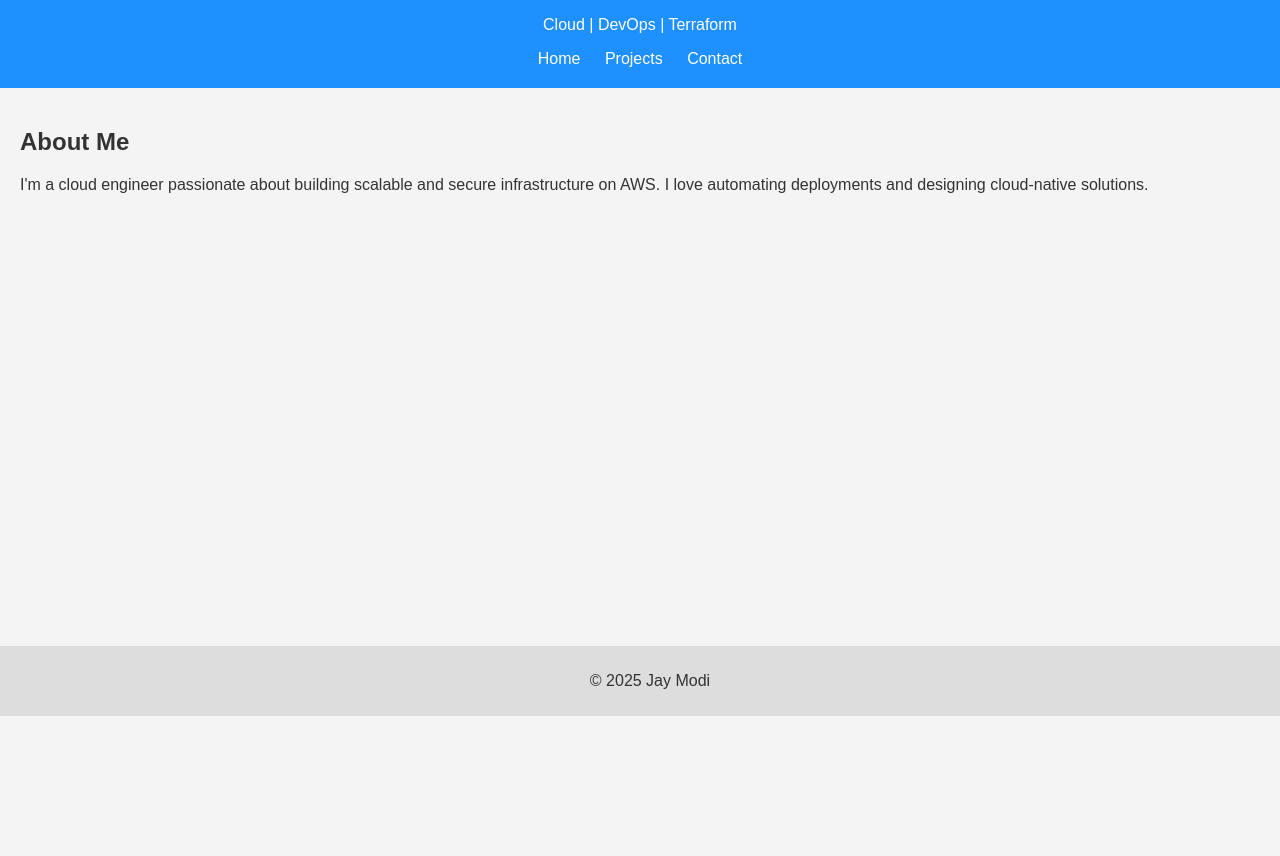
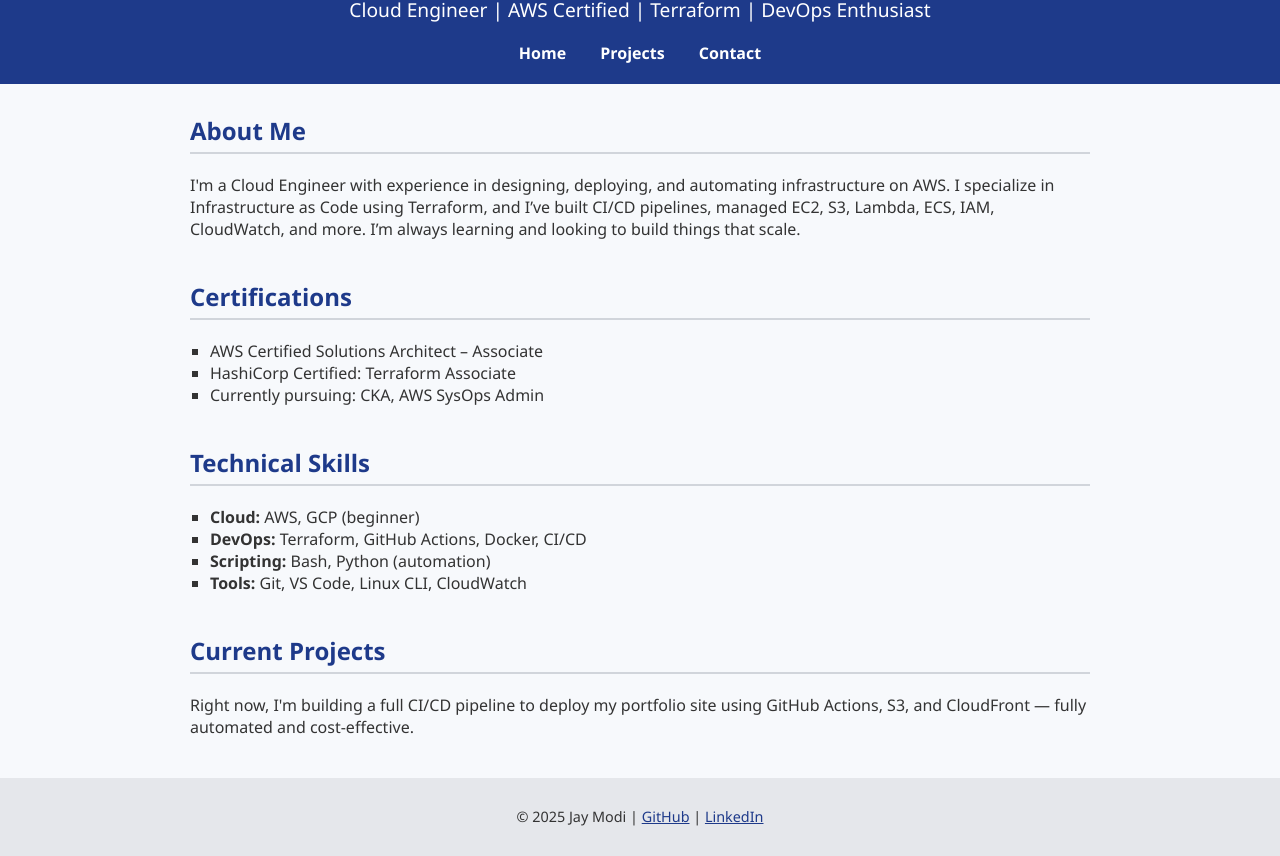
Before and after one commit to jaymodi3542/portfolio-site, a plain HTML site: page index.html in a window 1280 px wide. Shown: the part 84-940 px from the top of the page. Before the commit the page ends 800 px from the top, so only its background shows below. Drawn offline with Linux system fonts and the light colour scheme.

Commit message:
Revamped UI and added real content for homepage, projects, and contact pages

```diff
--- a/index.html
+++ b/index.html
@@ -9,21 +9,51 @@
 <body>
   <header>
     <h1>Jay Modi</h1>
-    <p>Cloud | DevOps | Terraform</p>
+    <p>Cloud Engineer | AWS Certified | Terraform | DevOps Enthusiast</p>
     <nav>
       <a href="index.html">Home</a>
       <a href="projects.html">Projects</a>
       <a href="contact.html">Contact</a>
     </nav>
   </header>
+
   <main>
     <section>
       <h2>About Me</h2>
-      <p>I'm a cloud engineer passionate about building scalable and secure infrastructure on AWS. I love automating deployments and designing cloud-native solutions.</p>
+      <p>
+        I'm a Cloud Engineer with experience in designing, deploying, and automating infrastructure on AWS.
+        I specialize in Infrastructure as Code using Terraform, and I’ve built CI/CD pipelines, managed EC2,
+        S3, Lambda, ECS, IAM, CloudWatch, and more. I’m always learning and looking to build things that scale.
+      </p>
+    </section>
+
+    <section>
+      <h2>Certifications</h2>
+      <ul>
+        <li>AWS Certified Solutions Architect – Associate</li>
+        <li>HashiCorp Certified: Terraform Associate</li>
+        <li>Currently pursuing: CKA, AWS SysOps Admin</li>
+      </ul>
+    </section>
+
+    <section>
+      <h2>Technical Skills</h2>
+      <ul>
+        <li><strong>Cloud:</strong> AWS, GCP (beginner)</li>
+        <li><strong>DevOps:</strong> Terraform, GitHub Actions, Docker, CI/CD</li>
+        <li><strong>Scripting:</strong> Bash, Python (automation)</li>
+        <li><strong>Tools:</strong> Git, VS Code, Linux CLI, CloudWatch</li>
+      </ul>
+    </section>
+
+    <section>
+      <h2>Current Projects</h2>
+      <p>Right now, I'm building a full CI/CD pipeline to deploy my portfolio site using GitHub Actions, S3, and CloudFront — fully automated and cost-effective.</p>
     </section>
   </main>
+
   <footer>
-    <p>&copy; 2025 Jay Modi</p>
+    <p>&copy; 2025 Jay Modi | <a href="https://github.com/jaymodi3542" target="_blank">GitHub</a> | <a href="https://linkedin.com/in/jaymodi3542" target="_blank">LinkedIn</a></p>
   </footer>
 </body>
 </html>
--- a/style.css
+++ b/style.css
@@ -1,33 +1,71 @@
 body {
-    font-family: Arial, sans-serif;
+    font-family: 'Segoe UI', Tahoma, Geneva, Verdana, sans-serif;
     margin: 0;
     padding: 0;
-    background: #f4f4f4;
+    background-color: #f7f9fc;
     color: #333;
   }
 
   header {
-    background: #1e90ff;
-    color: #fff;
+    background-color: #1e3a8a;
+    color: white;
     padding: 20px;
     text-align: center;
   }
 
+  header h1 {
+    margin: 0;
+    font-size: 2.5rem;
+  }
+
+  header p {
+    margin-top: 5px;
+    font-size: 1.2rem;
+  }
+
+  nav {
+    margin-top: 15px;
+  }
+
   nav a {
-    margin: 0 10px;
     color: white;
     text-decoration: none;
+    margin: 0 15px;
+    font-weight: bold;
+  }
+
+  nav a:hover {
+    text-decoration: underline;
   }
 
   main {
-    padding: 20px;
+    max-width: 900px;
+    margin: 30px auto;
+    padding: 0 20px;
+  }
+
+  section {
+    margin-bottom: 40px;
+  }
+
+  section h2 {
+    color: #1e3a8a;
+    border-bottom: 2px solid #d1d5db;
+    padding-bottom: 5px;
+  }
+
+  ul {
+    list-style-type: square;
+    padding-left: 20px;
   }
 
   footer {
+    background-color: #e5e7eb;
+    padding: 15px;
     text-align: center;
-    padding: 10px;
-    background: #ddd;
-    position: fixed;
-    width: 100%;
-    bottom: 0;
+    font-size: 0.9rem;
   }
+
+  a {
+    color: #1e3a8a;
+  }
```
Also changed, not shown: contact.html (+8 -5 lines), projects.html (+25 -3 lines).
